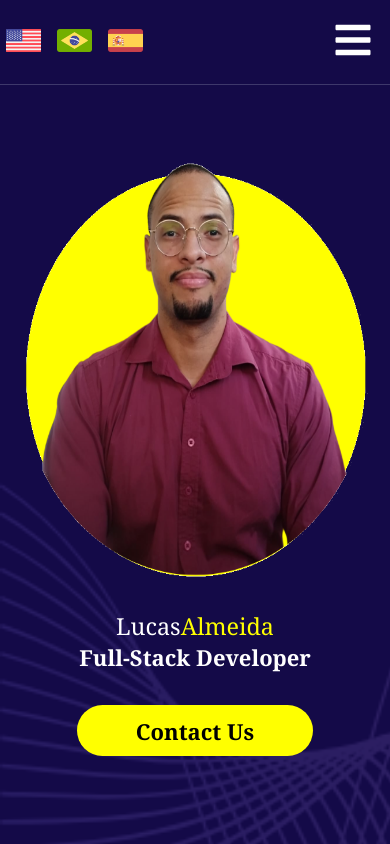
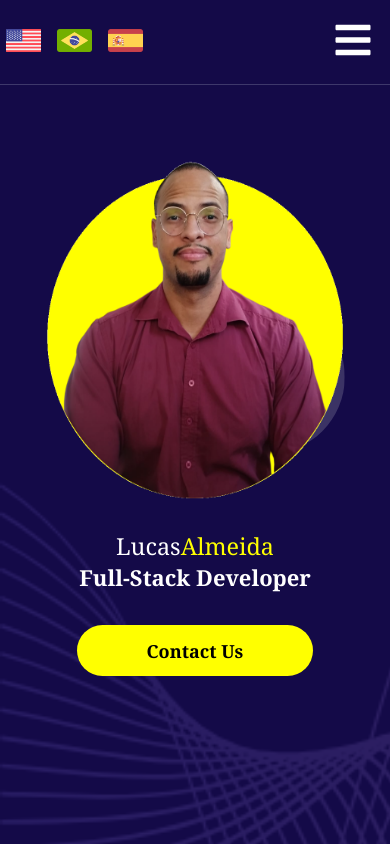
Before and after one commit to LucasPereira9/personalPortfolio, a Next.js app: page /en in a window 390 px wide. Shown: the top 844 px of the page. Built offline with nearby package versions, Linux system fonts and the light colour scheme.

Commit message:
fix :hammer: perfil picture changed and button title style fixed

```diff
--- a/src/app/[locale]/page.tsx
+++ b/src/app/[locale]/page.tsx
@@ -92,7 +92,7 @@ export default function Index() {
             </div>
         </div>
           <AnimatedContainer>
-          <Image width={isPhoneType ? 350 : 450} height={isPhoneType ? 420 : 500} src={'/assets/images/lucas.png'} alt={'profile'} />
+          <Image width={isPhoneType ? 300 : 450} height={isPhoneType ? 340 : 500} src={'/assets/images/lucas_perfil.png'} alt={'profile'} />
           </AnimatedContainer>
       </div>
         <animated.div ref={ref}  style={fadeAbility} className={styles.habilities_container}>
--- a/src/components/primaryButton/primaryButton.module.css
+++ b/src/components/primaryButton/primaryButton.module.css
@@ -26,3 +26,11 @@
 .container:hover .title {
     color: white;
 }
+
+
+
+@media only screen and (max-width: 1110px) {
+  .title {
+    font-size: 18px;
+  }
+}
```
Also changed, not shown: public/assets/images/lucas.png (deleted), public/assets/images/lucas_perfil.png.
